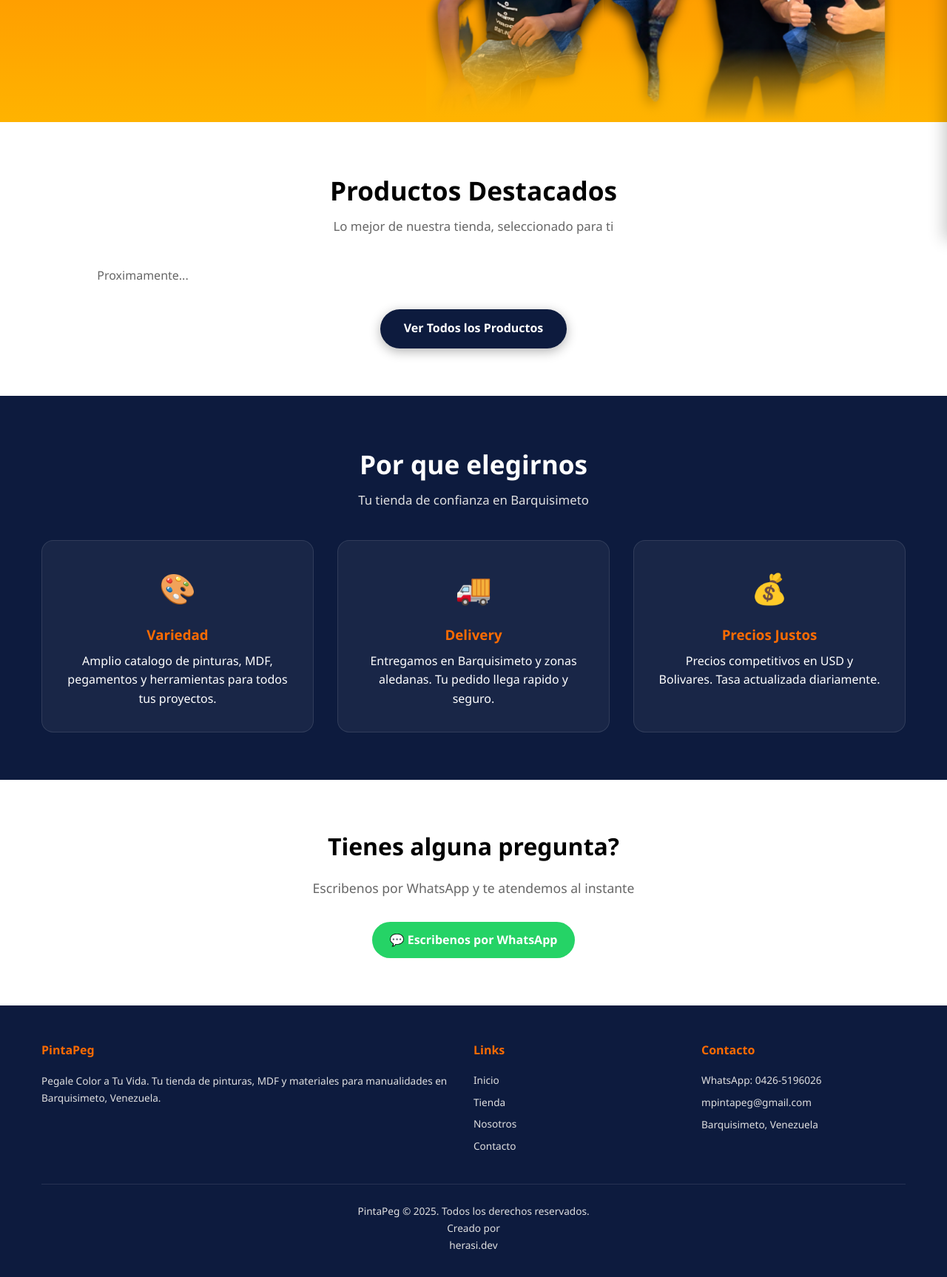
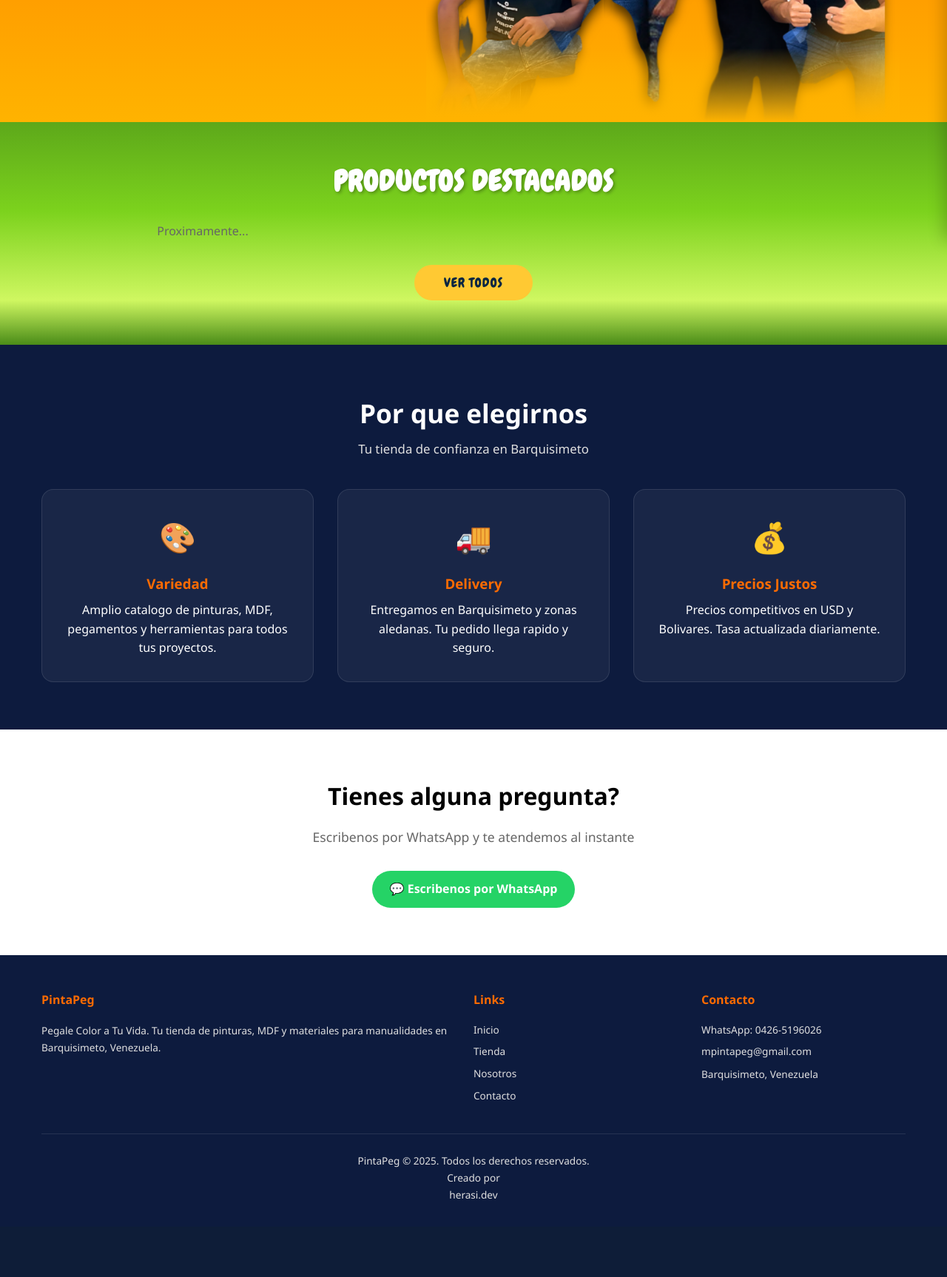
Before and after one commit to Hersil23/pintapeg, a PHP site: page / in a window 1280 px wide. Shown: the part 475-2201 px from the top of the page at 74% size. After the commit the page ends 2096 px from the top, so only its background shows below. Run offline with PHP 8.4, Linux system fonts and the light colour scheme; data comes from the database, SQL or seed files in the repository; data that the repository does not hold is empty; some libraries are stand-ins or nearby versions.

Commit message:
Seccion productos destacados: nuevo diseño con fondo verde y cards

```diff
--- a/assets/css/components.css
+++ b/assets/css/components.css
@@ -357,6 +357,136 @@
 
   .hero-line-color {
     font-size: clamp(3.8rem, 6.5vw, 6.5rem);
+  }
+}
+
+/* =============================================
+   PRODUCTOS DESTACADOS
+   ============================================= */
+.seccion-productos {
+  background: linear-gradient(180deg, #5da81a 0%, #7cd21d 40%, #cff761 80%, #4a8c18 100%);
+  padding: 30px 16px 40px;
+  text-align: center;
+}
+
+.productos-titulo {
+  font-family: 'Chewy', cursive;
+  font-size: clamp(1.6rem, 6vw, 2.4rem);
+  color: #ffffff;
+  text-transform: uppercase;
+  letter-spacing: 1px;
+  margin-bottom: 24px;
+  text-shadow: 2px 2px 4px rgba(0,0,0,0.3);
+}
+
+.productos-grid {
+  display: grid;
+  grid-template-columns: repeat(2, 1fr);
+  gap: 12px;
+  max-width: 960px;
+  margin: 0 auto 24px;
+}
+
+.producto-card {
+  background: #ffffff;
+  border-radius: 12px;
+  overflow: hidden;
+  display: flex;
+  flex-direction: column;
+}
+
+.producto-img-wrap {
+  width: 100%;
+  aspect-ratio: 1/1;
+  overflow: hidden;
+  background: #f5f5f5;
+}
+
+.producto-img {
+  width: 100%;
+  height: 100%;
+  object-fit: contain;
+  padding: 8px;
+}
+
+.producto-info {
+  padding: 8px 10px 4px;
+  text-align: left;
+}
+
+.producto-nombre {
+  font-size: 0.75rem;
+  font-weight: 700;
+  color: #082642;
+  text-transform: uppercase;
+  margin: 0 0 2px;
+  line-height: 1.2;
+}
+
+.producto-ref {
+  font-size: 0.7rem;
+  color: #555;
+  margin: 0;
+}
+
+.producto-acciones {
+  background: #082642;
+  display: flex;
+  align-items: center;
+  justify-content: space-between;
+  padding: 6px 8px;
+  gap: 6px;
+  margin-top: auto;
+}
+
+.btn-wsp {
+  display: flex;
+  align-items: center;
+  gap: 4px;
+  background: transparent;
+  color: #ffffff;
+  font-size: 0.65rem;
+  font-weight: 600;
+  text-decoration: none;
+  white-space: nowrap;
+}
+
+.btn-comprar {
+  display: flex;
+  align-items: center;
+  gap: 4px;
+  background: #ffc933;
+  color: #082642;
+  font-size: 0.65rem;
+  font-weight: 700;
+  padding: 4px 8px;
+  border-radius: 20px;
+  text-decoration: none;
+  white-space: nowrap;
+}
+
+.btn-ver-todos {
+  display: inline-block;
+  background: #ffc933;
+  color: #082642;
+  font-family: 'Chewy', cursive;
+  font-size: 1.1rem;
+  padding: 10px 40px;
+  border-radius: 30px;
+  text-decoration: none;
+  letter-spacing: 1px;
+  margin-top: 8px;
+}
+
+/* PRODUCTOS DESKTOP */
+@media (min-width: 769px) {
+  .productos-grid {
+    grid-template-columns: repeat(4, 1fr);
+    gap: 16px;
+  }
+
+  .seccion-productos {
+    padding: 50px 40px 60px;
   }
 }
 
--- a/index.php
+++ b/index.php
@@ -28,18 +28,29 @@
   </section>
 
   <!-- Productos destacados -->
-  <section class="section">
-    <div class="container">
-      <div class="section-title">
-        <h2>Productos Destacados</h2>
-        <p>Lo mejor de nuestra tienda, seleccionado para ti</p>
+  <section class="seccion-productos">
+    <div class="productos-header">
+      <h2 class="productos-titulo">PRODUCTOS DESTACADOS</h2>
+    </div>
+    <div class="productos-grid" id="featured-products">
+      <div class="producto-card">
+        <div class="producto-img-wrap">
+          <img src="/assets/img/placeholder.png" alt="Producto" class="producto-img">
+        </div>
+        <div class="producto-info">
+          <p class="producto-nombre">Nombre del producto</p>
+          <p class="producto-ref">REF.$00</p>
+        </div>
+        <div class="producto-acciones">
+          <a href="#" class="btn-wsp">
+            <img src="https://upload.wikimedia.org/wikipedia/commons/6/6b/WhatsApp.svg" width="18"> REF.$00
+          </a>
+          <a href="#" class="btn-comprar">COMPRAR <span class="btn-precio">REF.$00</span></a>
+        </div>
       </div>
-      <div class="products-grid" id="featured-products">
-        <p style="text-align:center;color:var(--gris-oscuro);grid-column:1/-1">Cargando productos...</p>
-      </div>
-      <div style="text-align:center;margin-top:2rem">
-        <a href="/tienda.php" class="btn-hero">Ver Todos los Productos</a>
-      </div>
+    </div>
+    <div class="productos-ver-todos">
+      <a href="/tienda.php" class="btn-ver-todos">VER TODOS</a>
     </div>
   </section>
 
```
